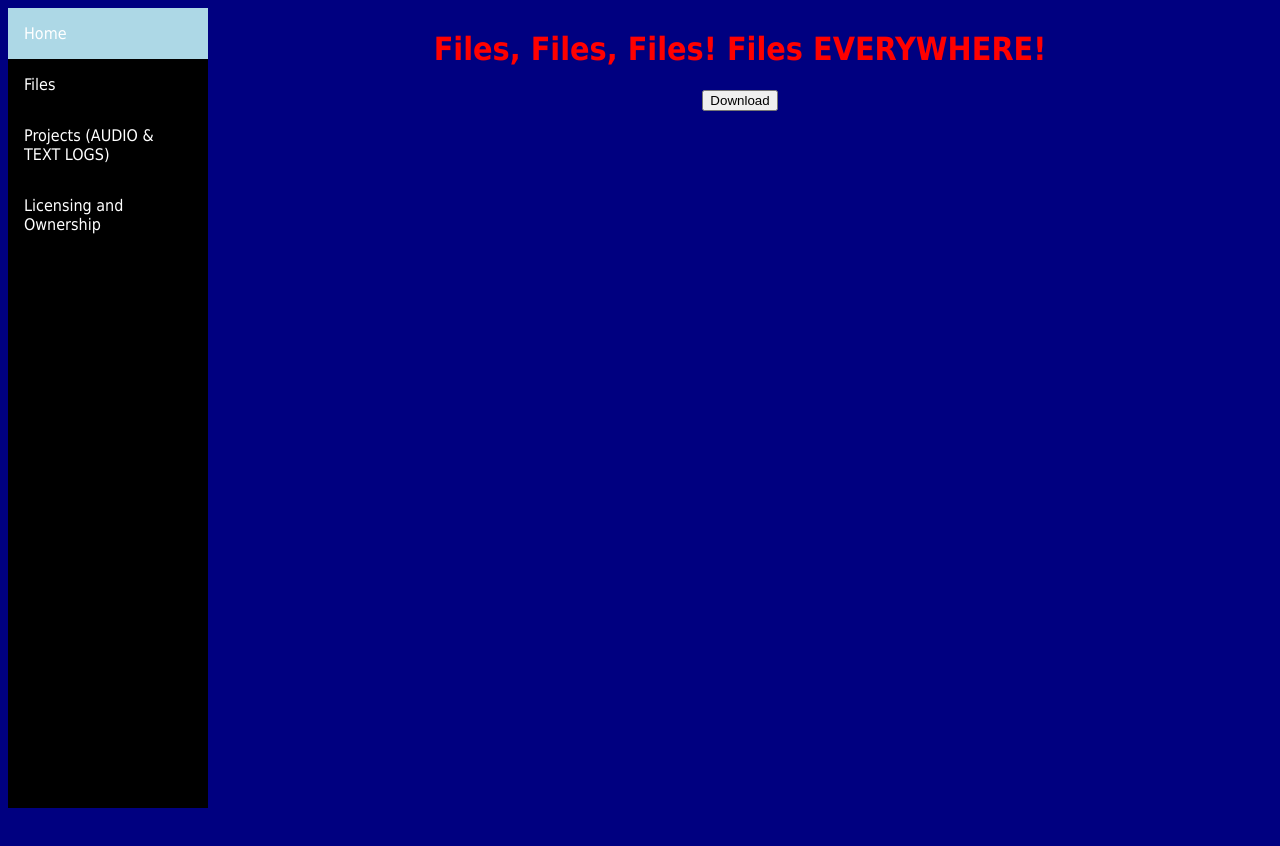
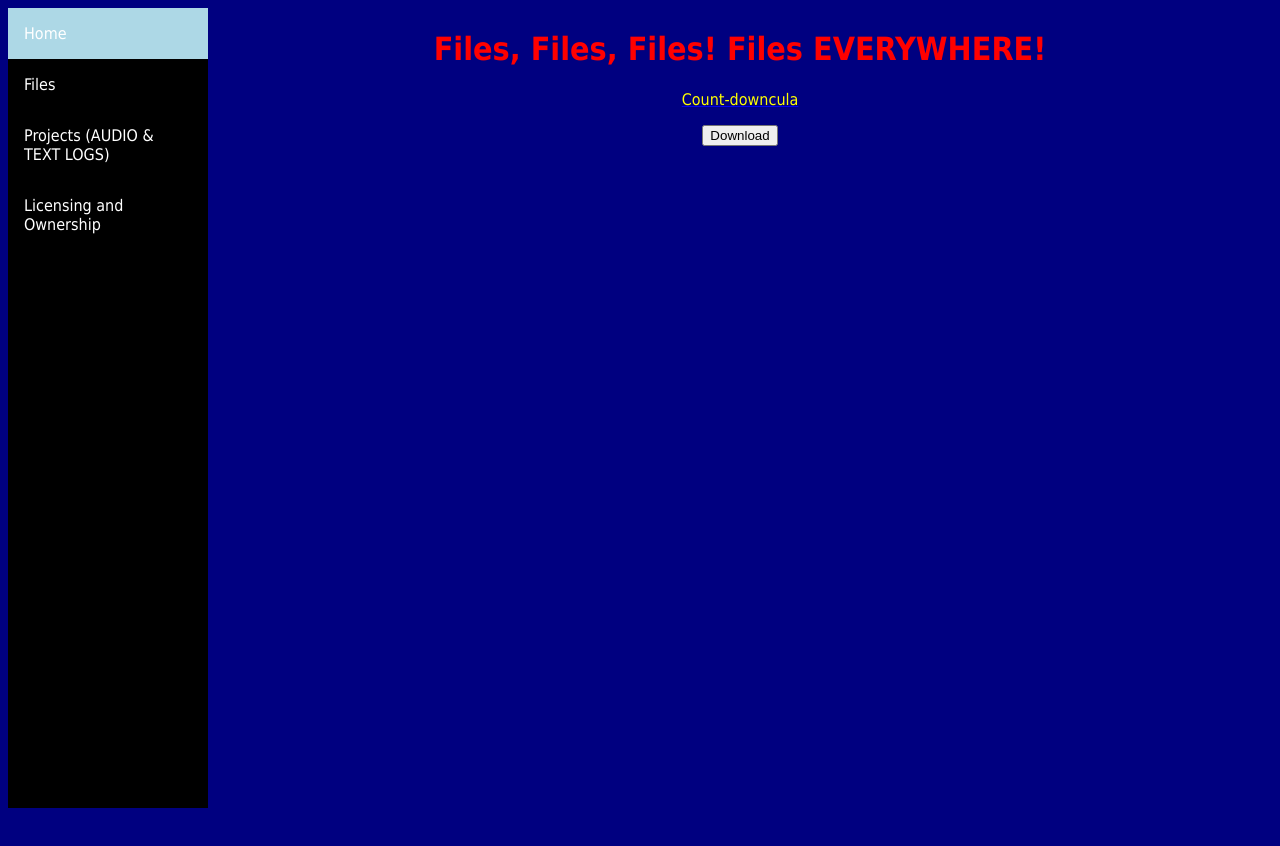
Before and after one commit to mysticality2077/DataDome, a plain HTML site: page fileshare.html in a window 1280 px wide. Drawn offline with Linux system fonts and the light colour scheme.

Commit message:
Add download link for Count-downcula executable

```diff
--- a/fileshare.html
+++ b/fileshare.html
@@ -24,6 +24,7 @@
         </h1>
 
         <a href="software/Count-downcula.exe" download="software/Count-downcula.exe">
+          <p>Count-downcula</p>
           <button type="button">Download</button>
         </a>
       </center>
```
